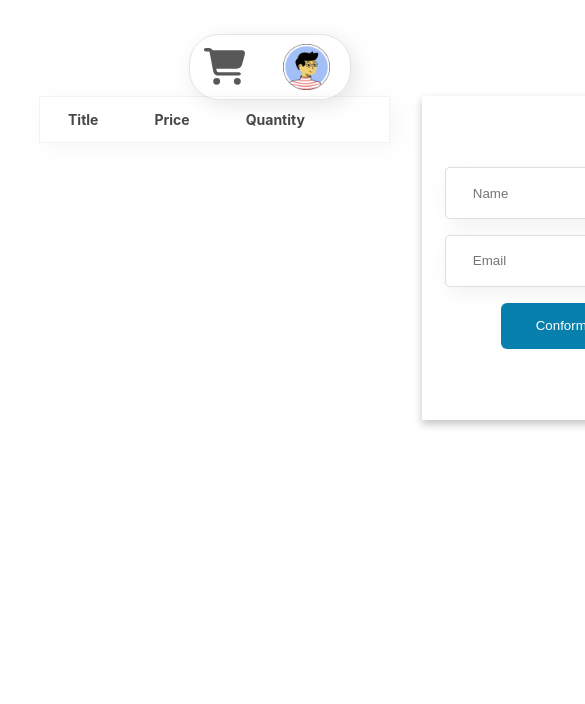
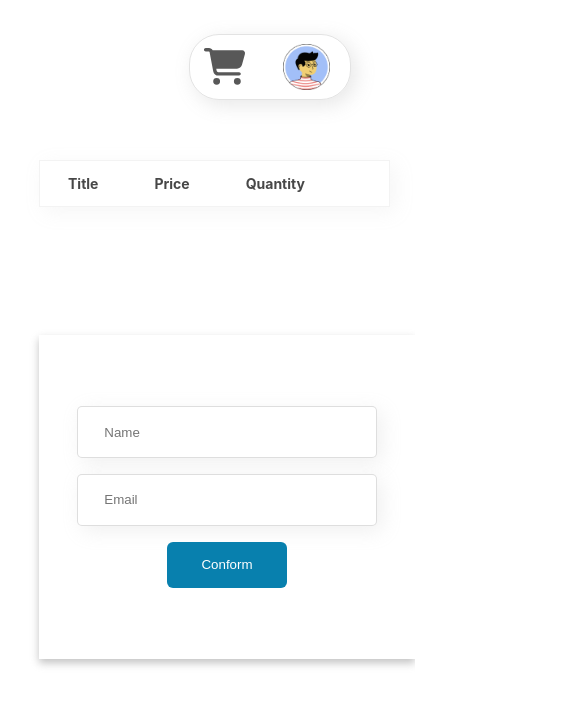
Before and after one commit to AhmadEleiwa/ShoppingWebsite, a React (Create React App) app: page /cart in a window 390 px wide. Shown: the top 704 px of the page, 585 px wide, since content can reach past the window. Built offline with nearby package versions, Linux system fonts and the light colour scheme.

Commit message:
customize the margin + remove the unused files

```diff
--- a/src/pages/CartPage/style.css
+++ b/src/pages/CartPage/style.css
@@ -3,9 +3,15 @@
     display: flex;
     align-items: flex-start;
     gap: 2em;
-    margin: 0 auto;
+    margin: 4em auto;
 }
 
 .cart-page > *{
     margin-top: 6em;
 }
+@media screen and (max-width:720px) {
+    .cart-page {
+
+        flex-direction: column;
+    }
+}
--- a/src/pages/Home.js
+++ b/src/pages/Home.js
@@ -1,11 +1,11 @@
-import { Link } from 'react-router-dom'
 import ProductList from '../components/ProductList'
 
 
 
+
 const Home = props => {
-    return <div >
-        <Link to={'/cart'}>cart</Link>
+    return <div style={{marginTop:'2em'}} >
+
         <ProductList  />
     </div>
 }
```
